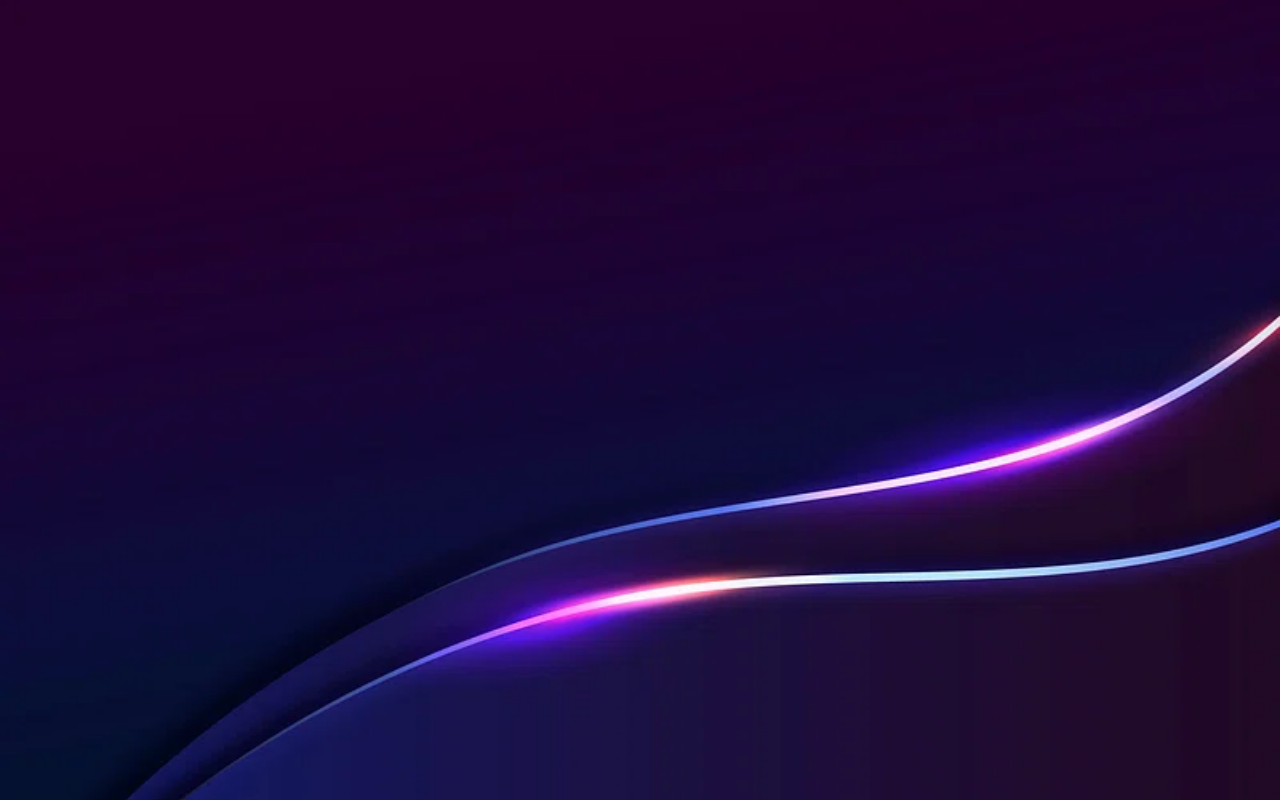
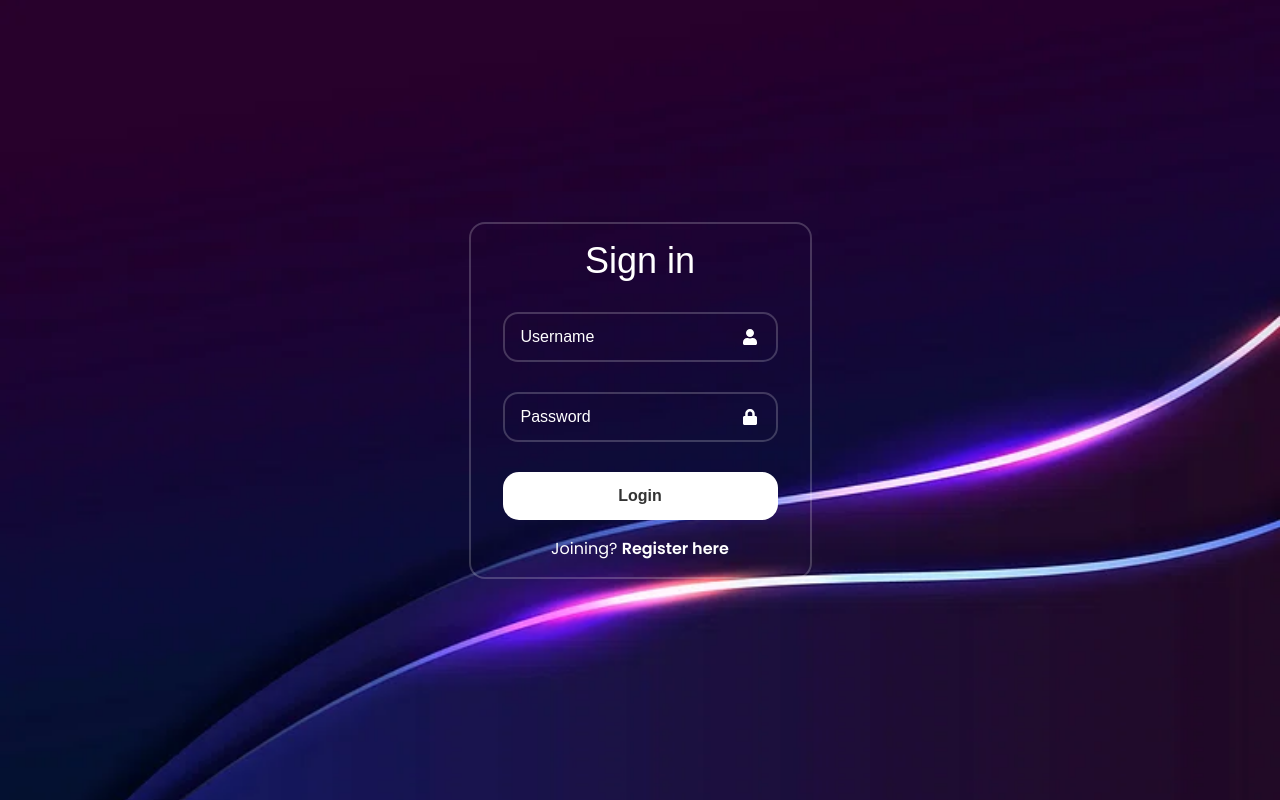
Before and after one commit to mhonatendai/nexus-fe, a React (Create React App) app: page /login in a window 1280 px wide. Before the commit this address had no page. Built offline with nearby package versions, Linux system fonts and the light colour scheme.

Commit message:
Registration form WIP

```diff
--- a/src/App.js
+++ b/src/App.js
@@ -9,9 +9,10 @@ const App = () => {
     <Router>
       <div className="App">
         <Routes>
-            <Route path="/" element={<LoginForm />} />
-            <Route path="/register" element={<RegisterForm />} />
-            <Route path="/dashboard" element={<Dashboard />} />
+          <Route path="/" element={<LoginForm />} />
+          <Route path="/login" element={<LoginForm />} />
+          <Route path="/register" element={<RegisterForm />} />
+          <Route path="/dashboard" element={<Dashboard />} />
         </Routes>
       </div>
     </Router>
--- /dev/null
+++ b/src/pages/register/Register.css
@@ -0,0 +1,78 @@
+.wrapper{
+    width: 100%;
+    background: transparent;
+    border: 2px solid rgba(255, 255, 255, .2);
+    box-shadow: 0 0 10px rgba(0, 0, 0 .2);
+    color: #ffffff;
+    padding: 1rem 2rem;
+    border-radius: 1rem;
+}
+
+.wrapper h3 {
+    font-size: 2rem;
+    text-align: center;
+    padding: 1rem;
+}
+
+.wrapper .input-box {
+    position: relative;
+    width: 100%;
+    height: 50px;
+    margin: 30px 0;
+}
+
+.input-box input {
+    width: 100%;
+    height: 100%;
+    background: transparent;
+    border: none;
+    outline: none;
+    border: 2px solid rgba(255, 255, 255, .2);
+    border-radius: 15px;
+    font-size: 1rem;
+    color: #ffffff;
+    padding: 1rem 3rem 1rem 1rem;
+}
+
+.input-box input::placeholder {
+    color: #ffffff;
+}
+
+
+.input-box .icon {
+    position: absolute;
+    right: 20px;
+    top: 50%;
+    transform: translateY(-50%);
+    font-size: 1rem;
+}
+
+.wrapper button {
+    width: 100%;
+    height: 3rem;
+    background: #ffffff;
+    border: none;
+    outline: none;
+    border-radius: 1rem;
+    box-shadow: 0 0 10px rgba(0, 0, 0 .1);
+    cursor: pointer;
+    font-size: 1rem;
+    color: #333;
+    font-weight: 700;
+}
+
+.wrapper .register-link {
+    font-size: 1rem;
+    text-align: center;
+    margin-top: 1rem;
+}
+
+.register-link p a {
+    color: #ffffff;
+    text-decoration: none;
+    font-weight: 600;
+}
+
+.register-link p a:hover {
+    text-decoration: underline;
+}
--- a/src/pages/register/RegisterForm.jsx
+++ b/src/pages/register/RegisterForm.jsx
@@ -1,5 +1,6 @@
 import React, { useState } from 'react';
 import axios from 'axios';
+import './Register.css'
 
 const RegisterForm = () => {
     const [email, setEmail] = useState('');
@@ -21,22 +22,20 @@ const RegisterForm = () => {
     };
 
     return (
+        <div className='wrapper'>
             <form onSubmit={handleSubmit}>
-            <h3>Sign Up</h3>
-            <div className="mb-3">
-                <label>First name</label>
+                <h3>Welcome to Imperial Technologies</h3>
+                <div className="input-box">
                     <input
                         type="text"
                         className="form-control"
                         placeholder="First name"
                     />
                 </div>
-            <div className="mb-3">
-                <label>Last name</label>
+                <div className="input-box">
                     <input type="text" className="form-control" placeholder="Last name" />
                 </div>
-            <div className="mb-3">
-                <label>Email address</label>
+                <div className="input-box">
                     <input
                         type="email"
                         className="form-control"
@@ -46,8 +45,7 @@ const RegisterForm = () => {
                         required
                     />
                 </div>
-            <div className="mb-3">
-                <label>Password</label>
+                <div className="input-box">
                     <input
                         type="password"
                         className="form-control"
@@ -64,9 +62,10 @@ const RegisterForm = () => {
                     {error && <p>{error}</p>}
                 </div>
                 <p className="forgot-password text-right">
-                Already registered <a href="/sign-in">sign in?</a>
+                    Already registered <a href="/login">sign in?</a>
                 </p>
             </form>
+        </div>
     );
 };
 
```
Lines whose indentation alone changed are shown as unchanged.
